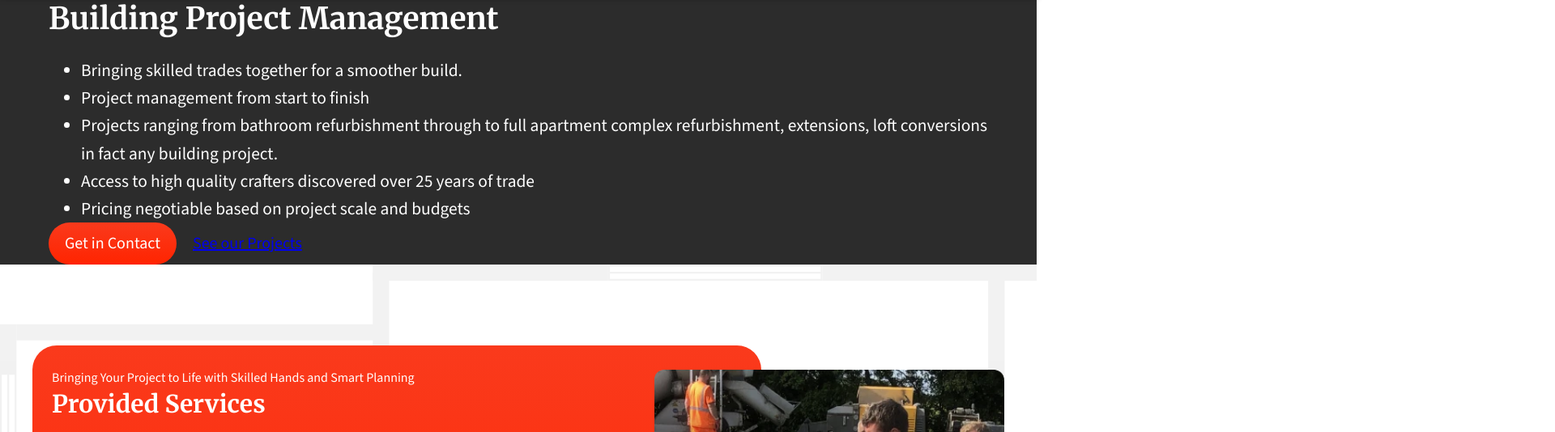
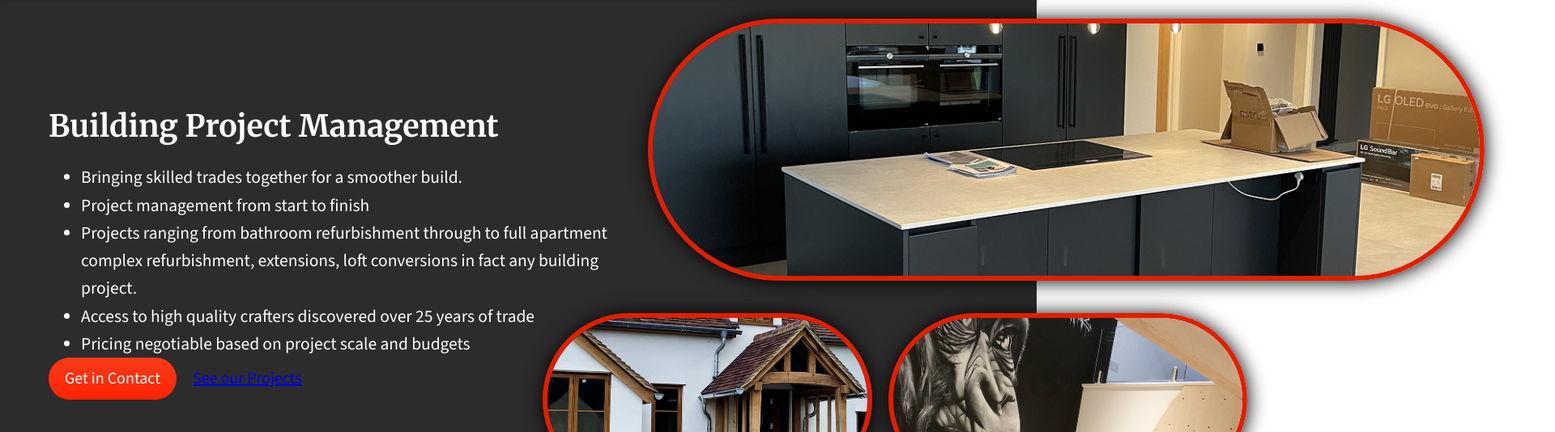
Before and after one commit to JD2410/Christopher-Willliam-Website, a website: page index.html in a window 1280 px wide. Shown: the part 63-597 px from the top of the page at 81% size, 1920 px wide, since content can reach past the window. Drawn offline with nearby package versions, Linux system fonts and the light colour scheme.

Commit message:
Hero layout adjustments

```diff
--- a/css/hero.css
+++ b/css/hero.css
@@ -8,10 +8,15 @@
     .hero-container {
         color: #fff;
         display: flex;
-        flex-direction: column;
+        flex-flow: column-reverse;
         align-items: center;
         justify-content: center;
         max-width: var(--maxwidth);
+
+        .images > img,
+        .images .lower img:last-child {
+            display: none;
+        }
 
         h1 {
             font-size: 1.9rem;
@@ -35,10 +40,6 @@
                 border-radius: 40px;
                 width: 100%;
             }
-            .services {
-
-            }
-
         }
 
     }
@@ -50,9 +51,14 @@
 
          .hero-container {
             align-items: flex-start;
-            background-size: unset;
+            flex-flow: row;
+            justify-content: left;
+            align-items: center;
             padding: 0px 20px 0px 20px;
+            height: 630px;
 
+            .hero-content {
+                    width: 60%;
 
                     h1 {
                     font-size: 2.35rem;
@@ -78,6 +84,37 @@
                     }
                 }
             }
+
+            .images > img {
+                margin-left: 130px;
+            }
+
+            .images {
+                position: absolute;
+                display: grid;
+                gap: 40px;
+                left: calc(50% + 30px);
+                width: 100%;
+
+                img {
+                    border: 6px solid var(--red);
+                    box-shadow: 1px 1px 23px #000;
+                    display: block;
+                    border-radius: 250px;
+                }
+                .lower {
+                    display: flex;
+                    gap: 20px;
+
+                    img:last-child {
+                        display: block;
+                    }
+                }
+            }
+
+
+
+        }
     }
 
 }
--- a/index.html
+++ b/index.html
@@ -82,6 +82,7 @@
     <main>
         <section id="hero">
             <div class="hero-container">
+                <div class="hero-content">
                     <h1>Building Project Management</h1>
                     <ul>
                         <li>Bringing skilled trades together for a smoother build.</li>
@@ -94,6 +95,16 @@
                         <a href="#contact" class="contact">Get in Contact</a>
                         <a href="#services" class="services">See our Projects</a>
                     </div>
+                </div>
+                <div class="images">
+                    <img src="./images/hero-images/kitchen.jpg" alt="Kitchen: Constructed by Christopher William" width="1033" height="324">
+                    <div class="lower">
+                        <img src="./images/hero-images/arches.jpg" alt="Front Door Arch: Constructed by Christopher William" width="407" height="214">
+                        <img src="./images/hero-images/gnasher-artwork.jpg" alt="Gnasher Mural: Constructed by Christopher William" width="443" height="214">
+                    </div>
+
+                </div>
+
             </div>
         </section>
 
```
Also changed, not shown: images/hero-images/arches.jpg (added), images/hero-images/gnasher-artwork.jpg (added), images/hero-images/kitchen.jpg (added), 2 other files. Lines whose indentation alone changed are shown as unchanged.
